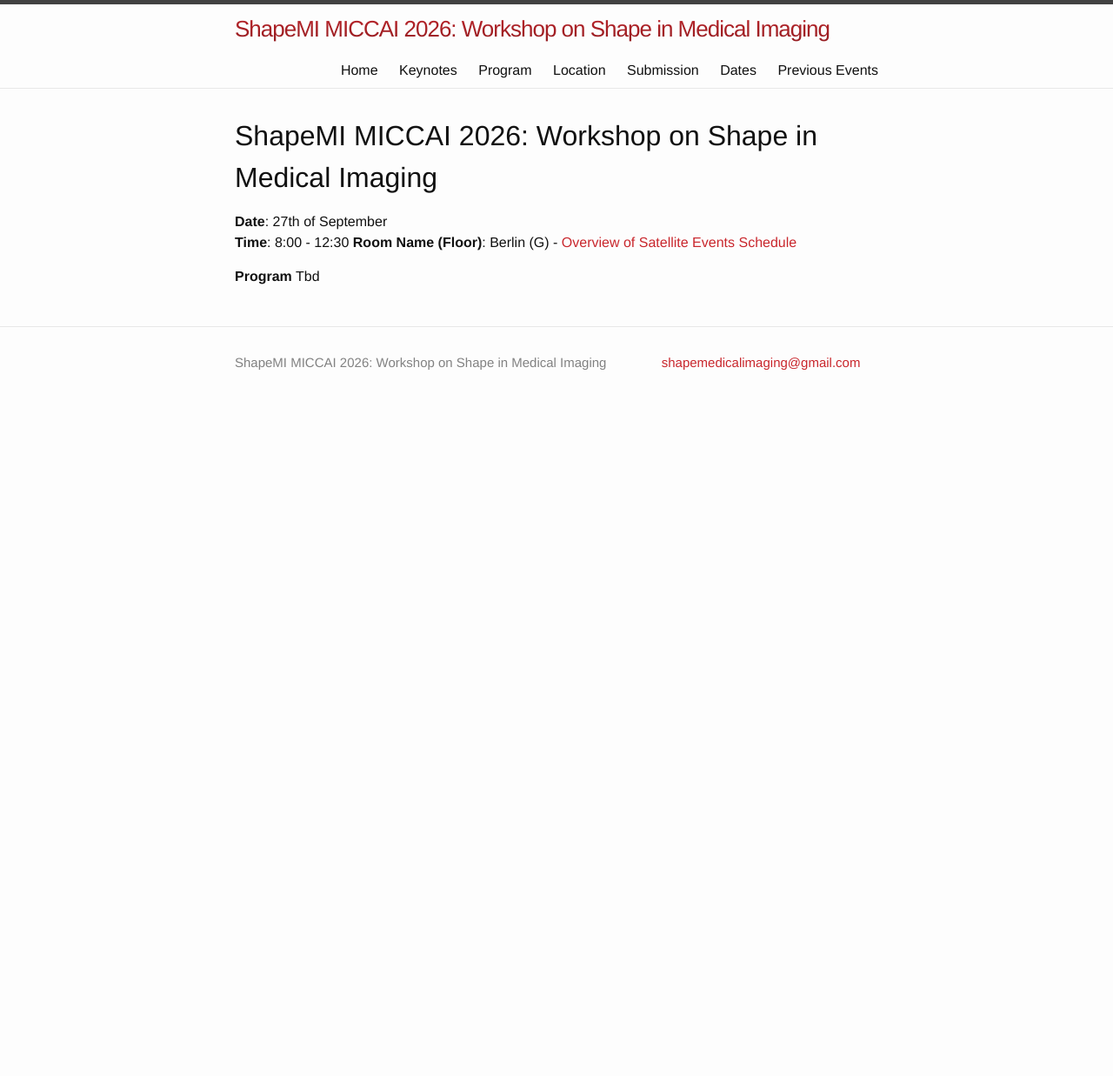
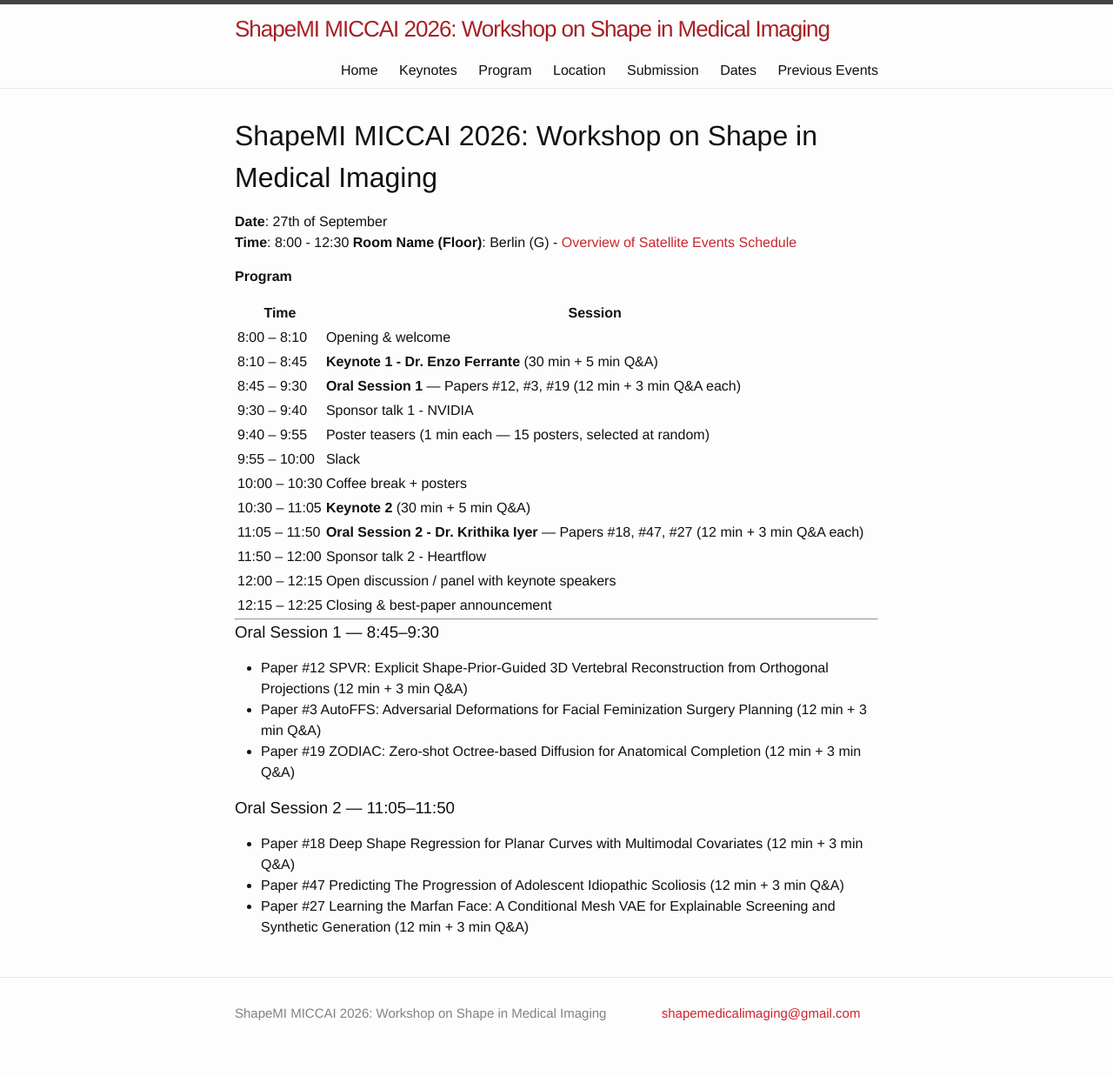
Before and after one commit to shapemi/shapemi.github.io, a Jekyll site: the page built from program/index.md, in a window 1280 px wide. Shown: the whole page at 87% size. Built offline with Jekyll 4.4.1, drawn with Linux system fonts in a browser that asks for light colours; before the commit the page ends 900 px from its top, so only the background shows below that.

Commit message:
ENH: Add 2026 program

```diff
--- a/program/index.md
+++ b/program/index.md
@@ -11,4 +11,30 @@ order: 2
 **Room Name (Floor)**: Berlin (G) - [Overview of Satellite Events Schedule](https://conferences.miccai.org/2026/files/downloads/MICCAI2026-Satellite-Events-Program.pdf)
 
 **Program**
-Tbd
+
+| Time | Session |
+|------|---------|
+| 8:00 – 8:10 | Opening & welcome |
+| 8:10 – 8:45 | **Keynote 1 - Dr. Enzo Ferrante** (30 min + 5 min Q&A) |
+| 8:45 – 9:30 | **Oral Session 1** — Papers #12, #3, #19 (12 min + 3 min Q&A each) |
+| 9:30 – 9:40 | Sponsor talk 1 - NVIDIA |
+| 9:40 – 9:55 | Poster teasers (1 min each — 15 posters, selected at random) |
+| 9:55 – 10:00 | Slack |
+| 10:00 – 10:30 | Coffee break + posters |
+| 10:30 – 11:05 | **Keynote 2** (30 min + 5 min Q&A) |
+| 11:05 – 11:50 | **Oral Session 2 - Dr. Krithika Iyer** — Papers #18, #47, #27 (12 min + 3 min Q&A each) |
+| 11:50 – 12:00 | Sponsor talk 2 - Heartflow|
+| 12:00 – 12:15 | Open discussion / panel with keynote speakers |
+| 12:15 – 12:25 | Closing & best-paper announcement |
+
+---
+
+### Oral Session 1 — 8:45–9:30
+- Paper #12 SPVR: Explicit Shape-Prior-Guided 3D Vertebral Reconstruction from Orthogonal Projections (12 min + 3 min Q&A)
+- Paper #3 AutoFFS: Adversarial Deformations for Facial Feminization Surgery Planning (12 min + 3 min Q&A)
+- Paper #19 ZODIAC: Zero-shot Octree-based Diffusion for Anatomical Completion (12 min + 3 min Q&A)
+
+### Oral Session 2 — 11:05–11:50
+- Paper #18 Deep Shape Regression for Planar Curves with Multimodal Covariates (12 min + 3 min Q&A)
+- Paper #47 Predicting The Progression of Adolescent Idiopathic Scoliosis (12 min + 3 min Q&A)
+- Paper #27 Learning the Marfan Face: A Conditional Mesh VAE for Explainable Screening and Synthetic Generation (12 min + 3 min Q&A)
```
